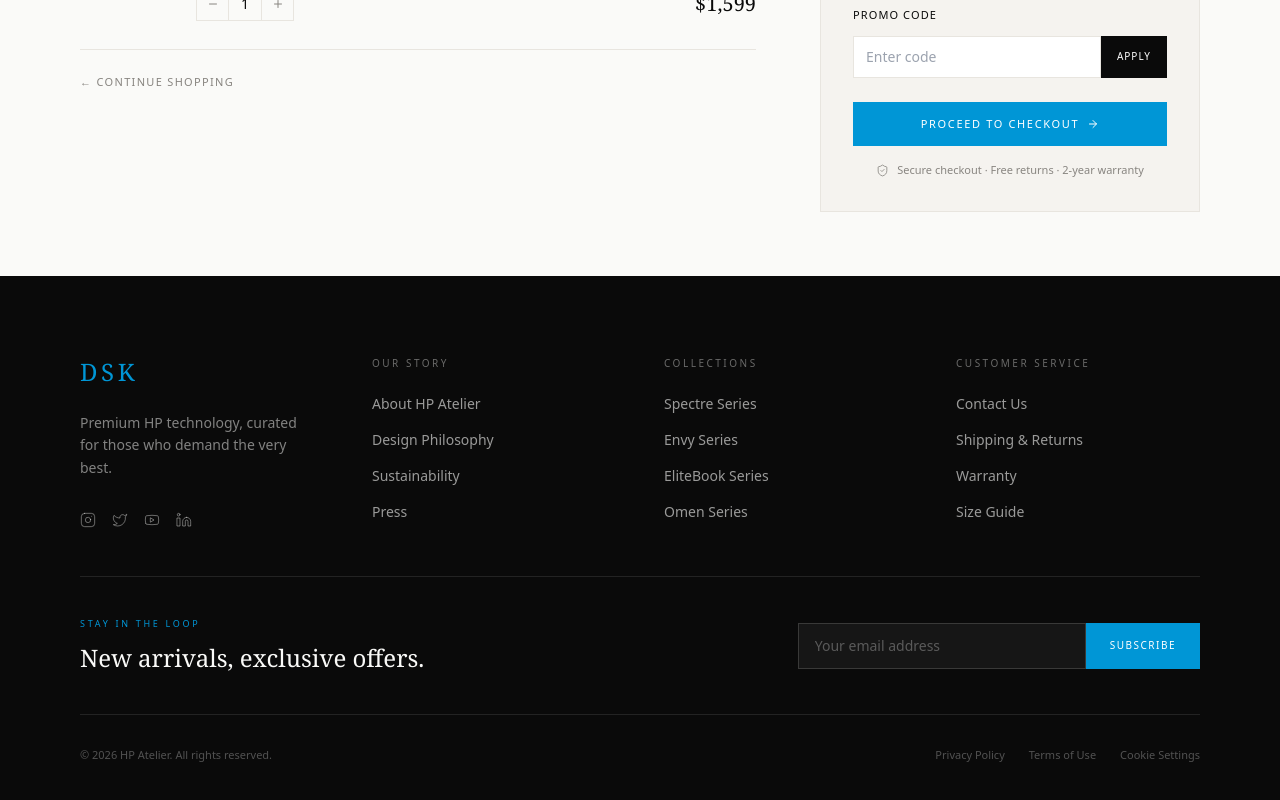
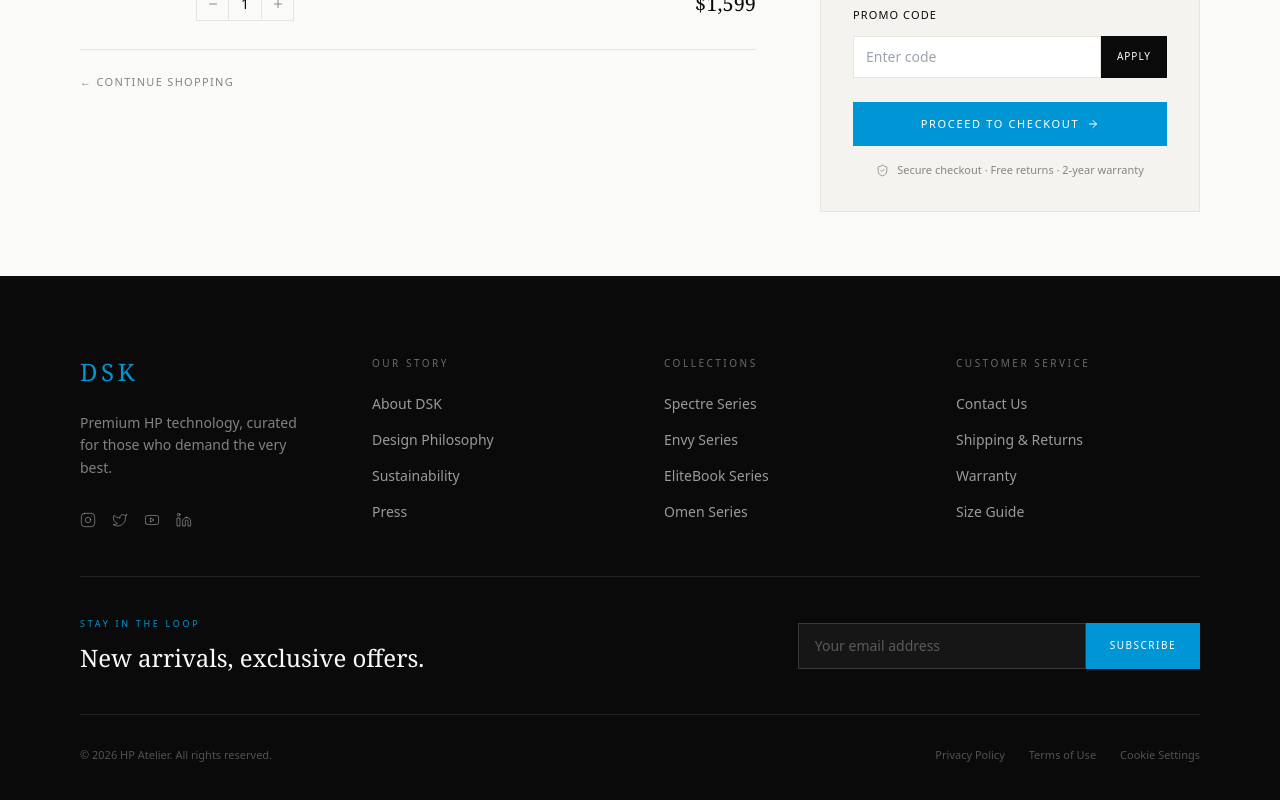
Before and after one commit to Basit-Bashir/dskashmir, a Next.js app: page /cart in a window 1280 px wide. Shown: the part 544-1344 px from the top of the page. Built offline with nearby package versions, Linux system fonts and the light colour scheme.

Commit message:
updated hero

```diff
--- a/components/layout/Footer.tsx
+++ b/components/layout/Footer.tsx
@@ -6,7 +6,7 @@ const FOOTER_COLS = [
   {
     heading: "Our Story",
     links: [
-      { label: "About HP Atelier", href: "/about" },
+      { label: "About DSK", href: "/about" },
       { label: "Design Philosophy", href: "/about#philosophy" },
       { label: "Sustainability", href: "/about#sustainability" },
       { label: "Press", href: "/press" },
--- a/components/sections/EditorialBanner.tsx
+++ b/components/sections/EditorialBanner.tsx
@@ -45,7 +45,7 @@ export default function EditorialBanner() {
           className="mt-6 text-sm font-light leading-relaxed text-hp-white/45
                      max-w-lg mx-auto"
         >
-          Every HP Atelier product is hand-selected for its craftsmanship,
+          Every DSK product is hand-selected for its craftsmanship,
           performance, and design integrity.
         </motion.p>
 
--- a/components/sections/HeroSection.tsx
+++ b/components/sections/HeroSection.tsx
@@ -15,7 +15,7 @@ export default function HeroSection() {
                          font-serif text-[10px] tracking-[0.3em] uppercase
                          text-hp-white/15 writing-mode-vertical rotate-180"
               style={{ writingMode: "vertical-rl" }}>
-          HP Atelier — 2024 Collection
+          DSK — 2024 Collection
         </span>
 
         <div>
```
